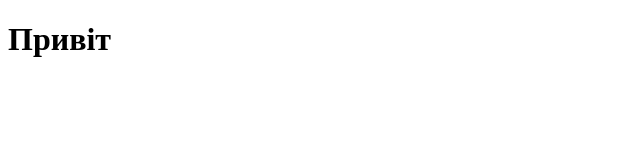
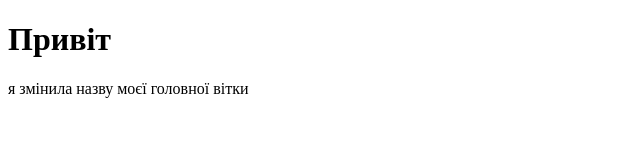
Before and after one commit to IrinaDyakonova/Tutorial, a plain HTML site: page index.html in a window 1280 px wide. Shown: the whole page, without its empty margins (0-640 px from the left). Drawn offline with Linux system fonts and the light colour scheme.

Commit message:
change main branch

```diff
--- a/index.html
+++ b/index.html
@@ -8,5 +8,6 @@
   </head>
   <body>
     <h1>Привіт</h1>
+    <p>я змінила назву моєї головної вітки</p>
   </body>
 </html>
```
